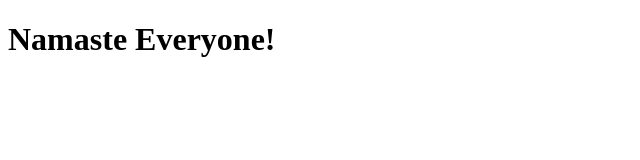
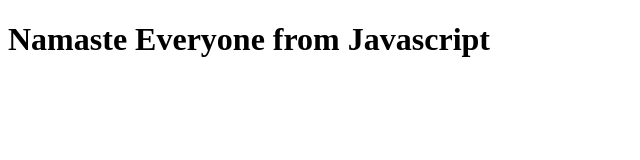
Before and after one commit to sid-nitrr/React_Repo, a plain HTML site: page index.html in a window 1280 px wide. Shown: the whole page, without its empty margins (0-640 px from the left). Drawn offline with Linux system fonts and the light colour scheme.

Commit message:
L1 Namaste via Javascript

```diff
--- a/index.html
+++ b/index.html
@@ -7,8 +7,12 @@
     <title>Namaste React</title>
 </head>
 <body>
-    <div>
-        <h1>Namaste Everyone!</h1>
-    </div>
+    <div id="root"></div>
 </body>
+<script>
+    const heading = document.createElement("h1");
+    heading.innerHTML = "Namaste Everyone from Javascript";
+    const root = document.getElementById("root");
+    root.appendChild(heading);
+</script>
 </html>
```
